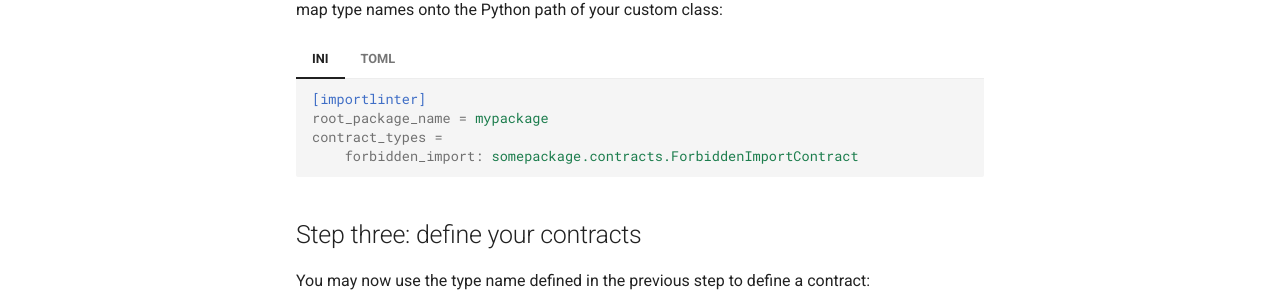
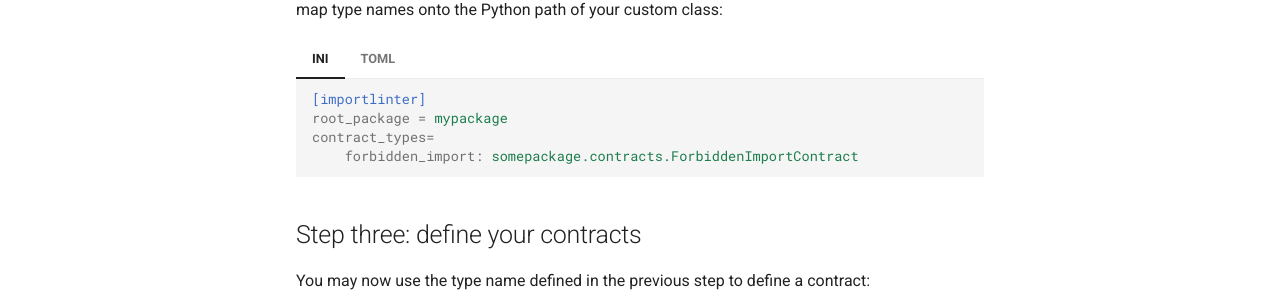
Before and after one commit to seddonym/import-linter, an MkDocs documentation site: the page built from docs/custom_contract_types.md, in a window 1280 px wide and 900 px high, scrolled down 2517 px. Shown: the part 274-576 px from the top of the window. Built offline with MkDocs 1.6.1 and Material for MkDocs 9.7.7, drawn with Linux system fonts in a browser that asks for light colours; comment, search, counter and statistics services are not loaded.

Commit message:
Fix configuration examples in custom contract docs

````diff
--- a/docs/custom_contract_types.md
+++ b/docs/custom_contract_types.md
@@ -113,15 +113,15 @@
 
     ```ini
     [importlinter]
-    root_package_name = mypackage
-    contract_types =
+    root_package = mypackage
+    contract_types=
         forbidden_import: somepackage.contracts.ForbiddenImportContract
     ```
 
 === "TOML"
     ```toml
-    [importlinter]
-    root_package_name = "mypackage"
+    [tool.importlinter]
+    root_package = "mypackage"
     contract_types = [
         "forbidden_import: somepackage.contracts.ForbiddenImportContract"
     ]
````
Also changed, not shown: other parts of docs/custom_contract_types.md (+1 -1 lines).
